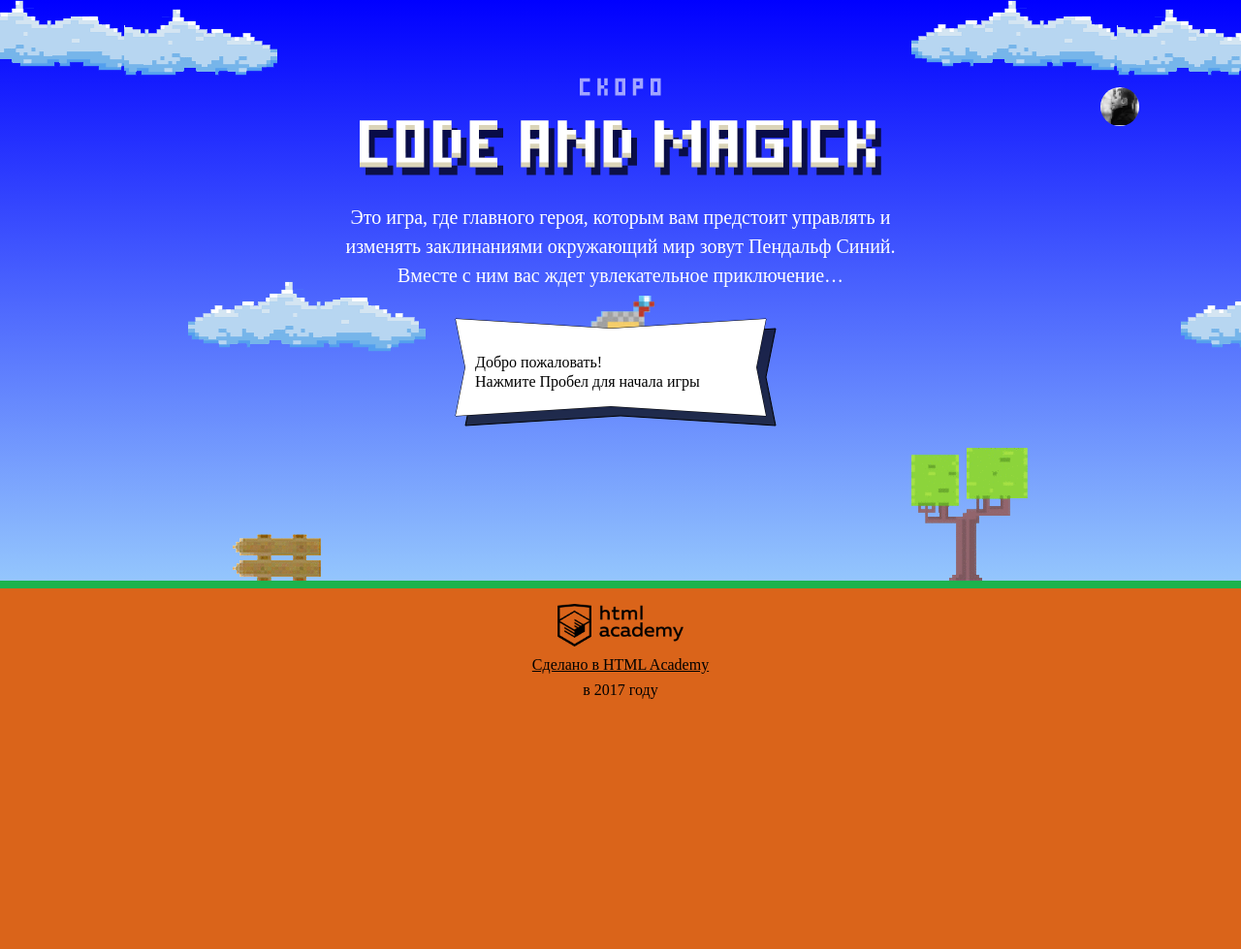
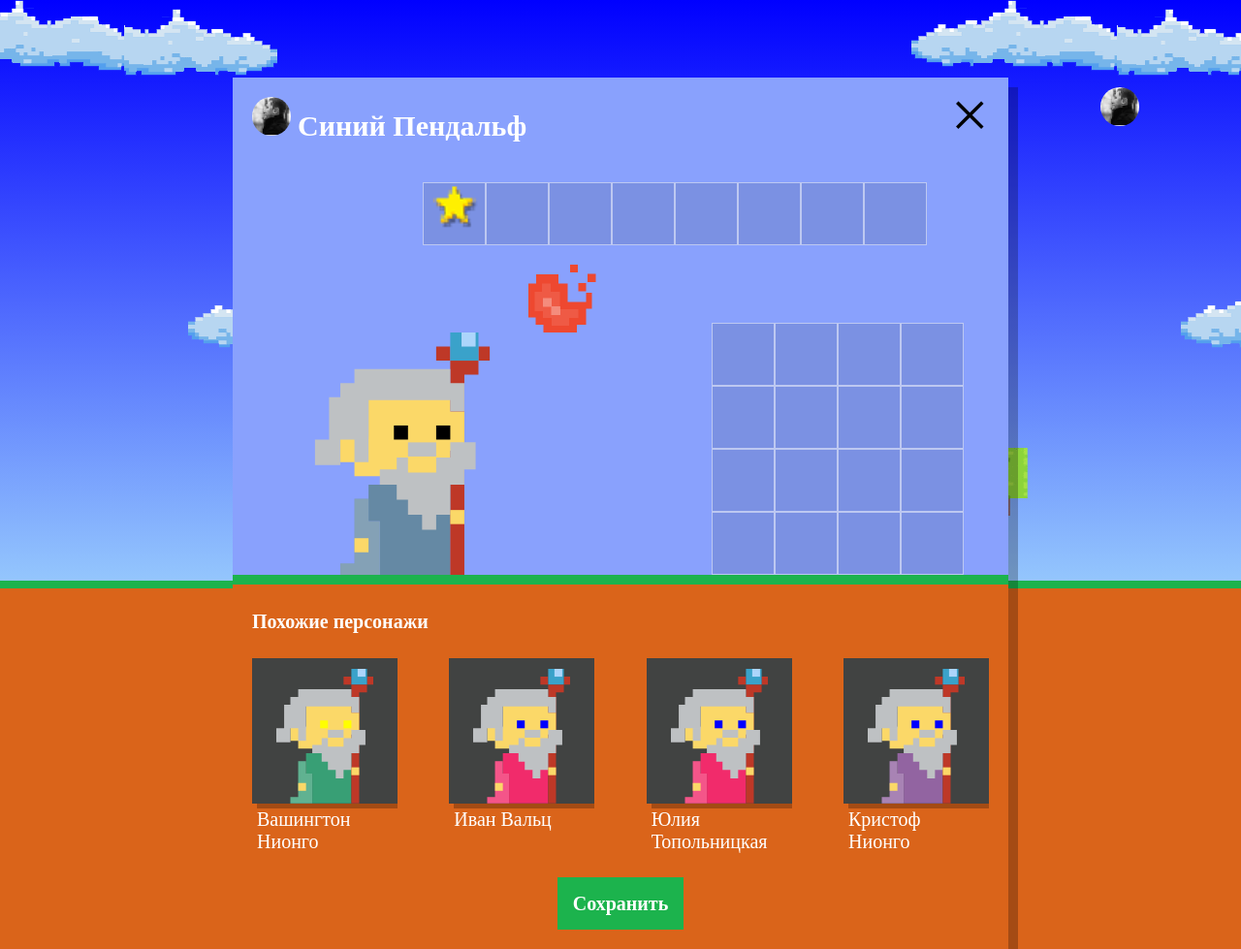
Before and after one commit to BlazyOne/1009883-code-and-magick-18, a website: page index.html in a window 1280 px wide. Shown: the whole page at 97% size. Before the commit the page ends 800 px from the top, so only its background shows below. Drawn offline with Linux system fonts and the light colour scheme; a web font is replaced by a local one.

Commit message:
Добавление похожих персонажей в блоке setup

```diff
--- a/index.html
+++ b/index.html
@@ -199,6 +199,7 @@
   };
 </script>
 <script src="js/stat.js"></script>
+<script src="js/setup.js"></script>
 <script src="js/game.js"></script>
 
 </body>
--- /dev/null
+++ b/js/setup.js
@@ -0,0 +1,51 @@
+'use strict';
+
+var userDialog = document.querySelector('.setup');
+userDialog.classList.remove('hidden');
+
+var FIRST_NAMES = ['Иван', 'Хуан Себастьян', 'Мария', 'Кристоф', 'Виктор', 'Юлия', 'Люпита', 'Вашингтон'];
+var LAST_NAMES = ['да Марья', 'Верон', 'Мирабелла', 'Вальц', 'Онопко', 'Топольницкая', 'Нионго', 'Ирвинг'];
+var COAT_COLORS = ['rgb(101, 137, 164)', 'rgb(241, 43, 107)', 'rgb(146, 100, 161)', 'rgb(56, 159, 117)', 'rgb(215, 210, 55)', 'rgb(0, 0, 0)'];
+var EYES_COLORS = ['black', 'red', 'blue', 'yellow', 'green'];
+
+var getRandomWizards = function (amount) {
+  var wizardsRandom = [];
+
+  for (var i = 0; i < amount; i++) {
+    var wizardRandom = {};
+    wizardRandom.name = FIRST_NAMES[Math.floor(Math.random() * FIRST_NAMES.length)] + ' ' + LAST_NAMES[Math.floor(Math.random() * LAST_NAMES.length)];
+    wizardRandom.coatColor = COAT_COLORS[Math.floor(Math.random() * COAT_COLORS.length)];
+    wizardRandom.eyesColor = EYES_COLORS[Math.floor(Math.random() * EYES_COLORS.length)];
+    wizardsRandom.push(wizardRandom);
+  }
+
+  return wizardsRandom;
+};
+
+var wizards = getRandomWizards(4);
+
+var similarWizardTemplate = document.querySelector('#similar-wizard-template').content.querySelector('.setup-similar-item');
+
+var renderWizard = function (wizard) {
+  var wizardElement = similarWizardTemplate.cloneNode(true);
+
+  wizardElement.querySelector('.setup-similar-label').textContent = wizard.name;
+  wizardElement.querySelector('.wizard-coat').style.fill = wizard.coatColor;
+  wizardElement.querySelector('.wizard-eyes').style.fill = wizard.eyesColor;
+
+  return wizardElement;
+};
+
+var similarListElement = userDialog.querySelector('.setup-similar-list');
+
+var fillWizards = function (wizardsData) {
+  var fragment = document.createDocumentFragment();
+  for (var i = 0; i < wizardsData.length; i++) {
+    fragment.appendChild(renderWizard(wizardsData[i]));
+  }
+  similarListElement.appendChild(fragment);
+};
+
+fillWizards(wizards);
+
+userDialog.querySelector('.setup-similar').classList.remove('hidden');
```
